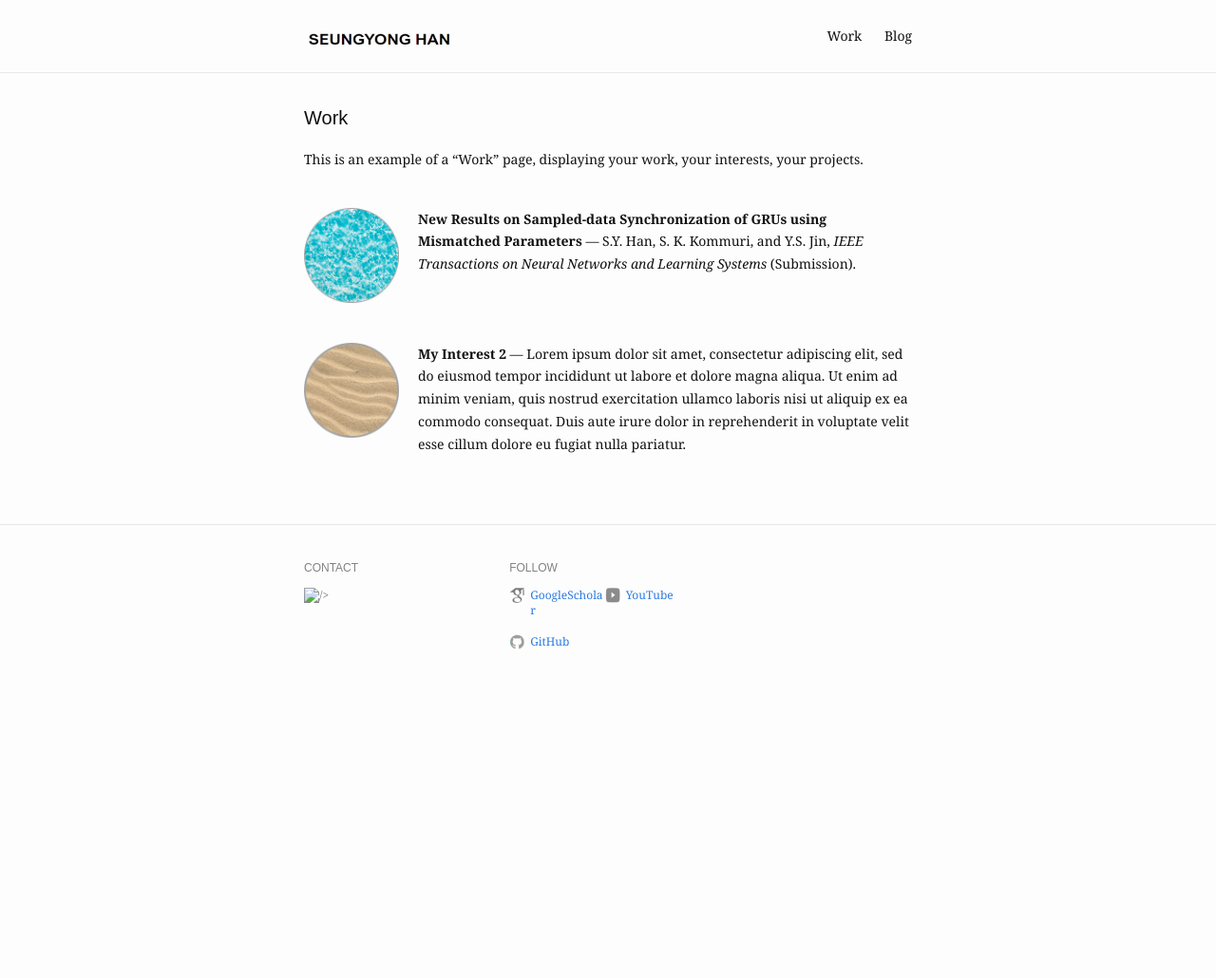
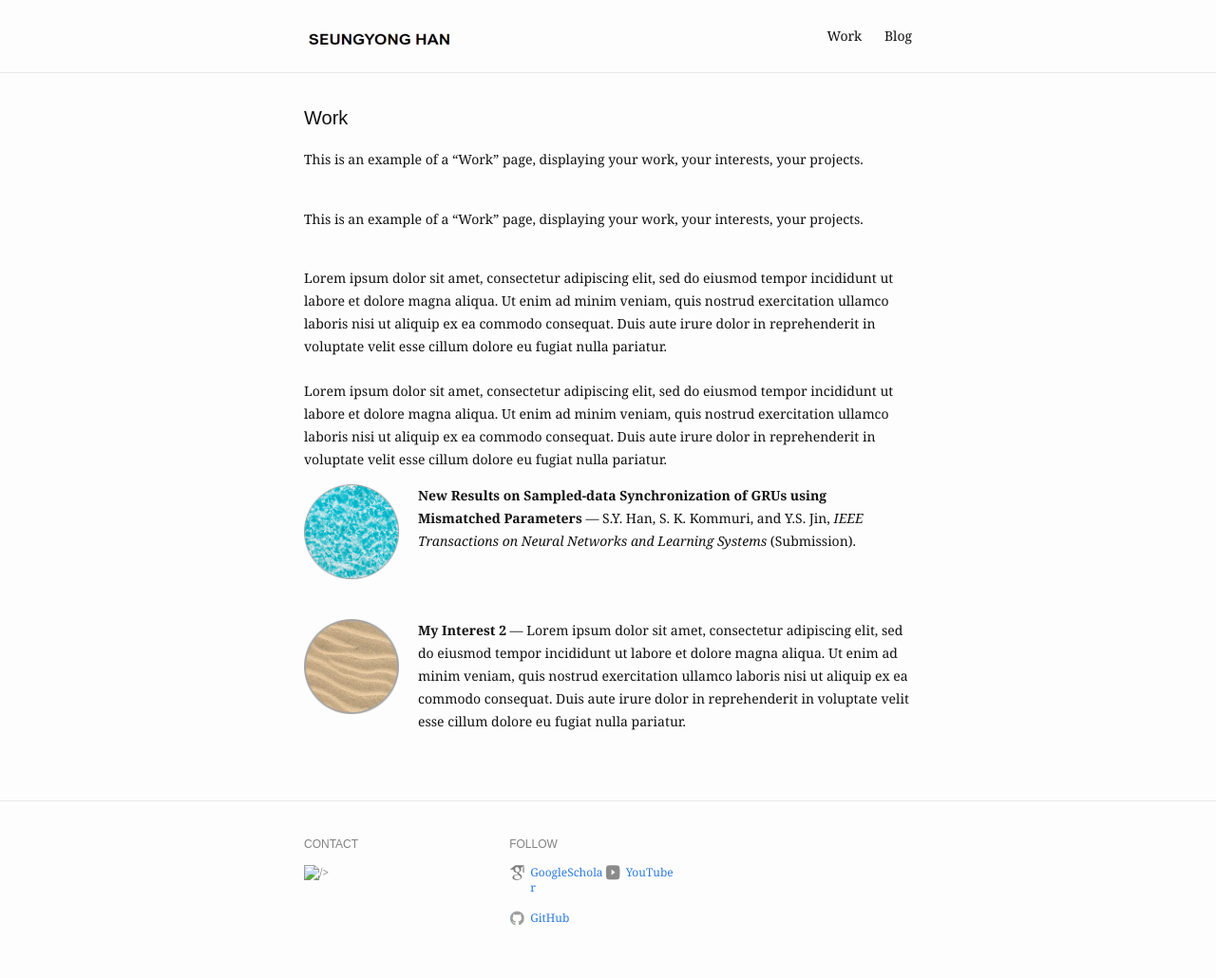
Before and after one commit to seungyong-han/seungyong-han.github.io, a Jekyll site: the page built from work.md, in a window 1280 px wide. Shown: the whole page at 95% size. Built offline with Jekyll 4.4.1, drawn with Linux system fonts in a browser that asks for light colours; before the commit the page ends 900 px from its top, so only the background shows below that.

Commit message:
Update work.md

```diff
--- a/work.md
+++ b/work.md
@@ -18,3 +18,12 @@ items:
 This is an example of a "Work" page, displaying your work, your interests, your projects.
 <br />
 <br />
+
+This is an example of a "Work" page, displaying your work, your interests, your projects.
+<br />
+<br />
+
+Lorem ipsum dolor sit amet, consectetur adipiscing elit, sed do eiusmod tempor incididunt ut labore et dolore magna aliqua. Ut enim ad minim veniam, quis nostrud exercitation ullamco laboris nisi ut aliquip ex ea commodo consequat. Duis aute irure dolor in reprehenderit in voluptate velit esse cillum dolore eu fugiat nulla pariatur.
+<br />
+<br />
+Lorem ipsum dolor sit amet, consectetur adipiscing elit, sed do eiusmod tempor incididunt ut labore et dolore magna aliqua. Ut enim ad minim veniam, quis nostrud exercitation ullamco laboris nisi ut aliquip ex ea commodo consequat. Duis aute irure dolor in reprehenderit in voluptate velit esse cillum dolore eu fugiat nulla pariatur.
```
